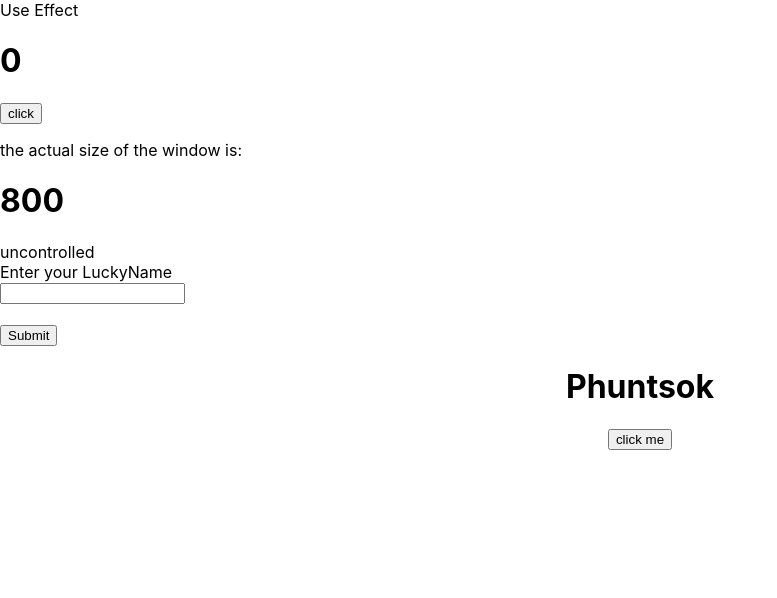
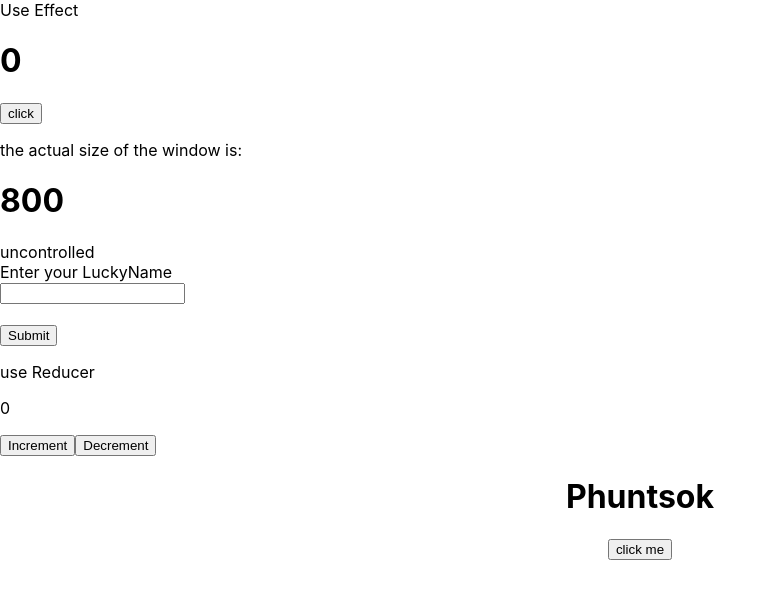
Before and after one commit to schagdeh/myreacthooks2021, a React (Create React App) app: page / in a window 1280 px wide. Shown: the top 598 px of the page, without its empty margins (0-777 px from the left). Built offline with nearby package versions, Linux system fonts and the light colour scheme.

Commit message:
useReducer added

```diff
--- a/src/App.js
+++ b/src/App.js
@@ -3,6 +3,7 @@ import './App.css';
 import Uncontrolled from './components/forms/Uncontrolled';
 import UseEffect from './components/UseEffect'
 import UseEffect2 from './components/UseEffect2';
+import UseReducer from './components/UseReducer';
 
 function App() {
 
@@ -17,6 +18,7 @@ function App() {
       <UseEffect/>
       <UseEffect2/>
       <Uncontrolled/>
+      <UseReducer/>
       <div className="App">
       <h1>
       { myName }
--- /dev/null
+++ b/src/components/UseReducer.js
@@ -0,0 +1,30 @@
+import React, { useReducer } from 'react'
+
+const initialState = 0;
+
+const reducer = (state, action) => {
+    if (action.type === "INCREMENT") {
+        return state + 1;
+    }
+    if (action.type === "DECREMENT") {
+        return state - 1;
+    }
+}
+
+const UseReducer = () => {
+
+    const [state, dispatch] = useReducer(reducer, initialState);
+
+    return (
+        <div>
+            use Reducer
+            <p>{state}</p>
+            <div>
+                <button onClick={() => dispatch({type: "INCREMENT"})}>Increment</button>
+                <button onClick={() => dispatch({type: "DECREMENT"})}>Decrement</button>
+            </div>
+        </div>
+    )
+}
+
+export default UseReducer
```
